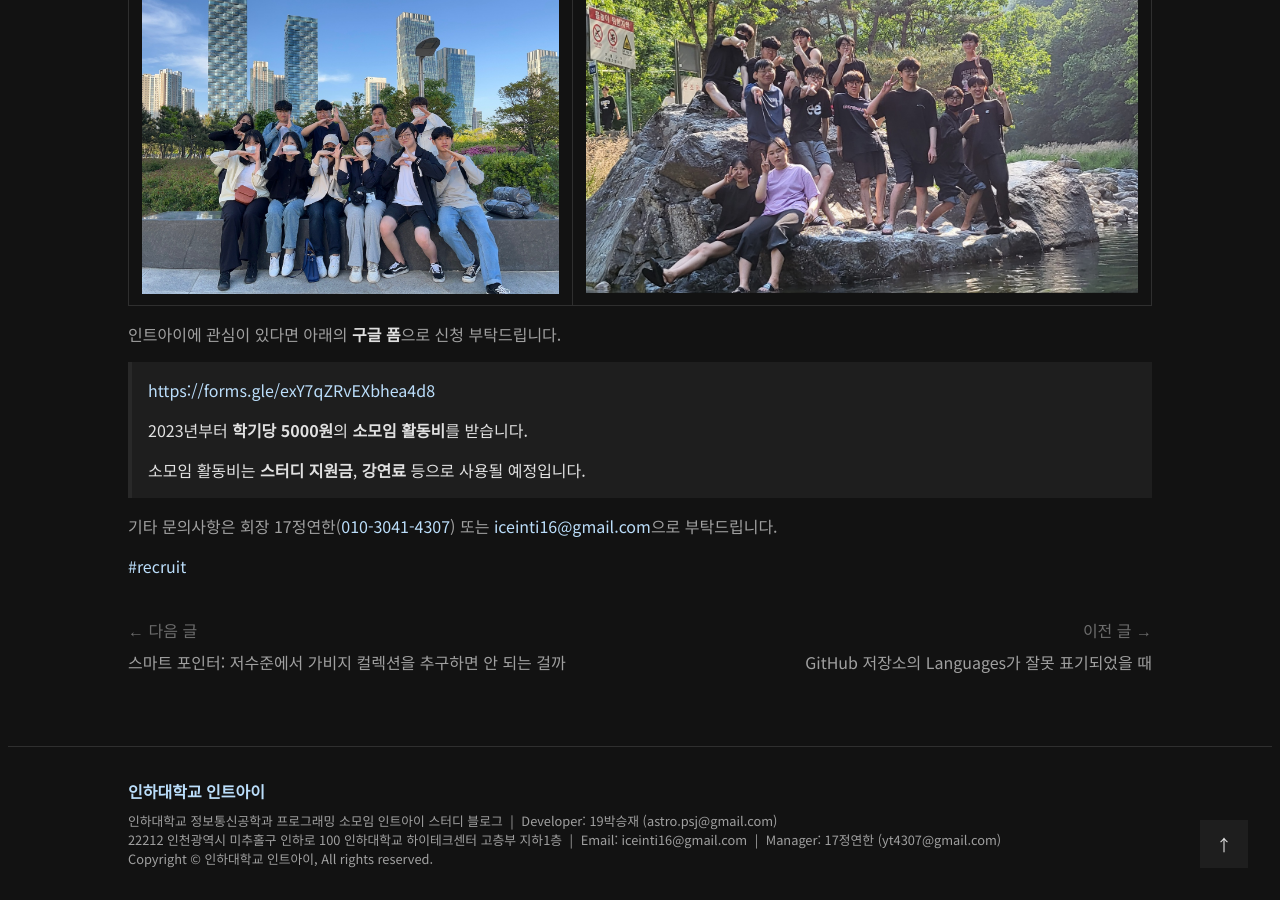
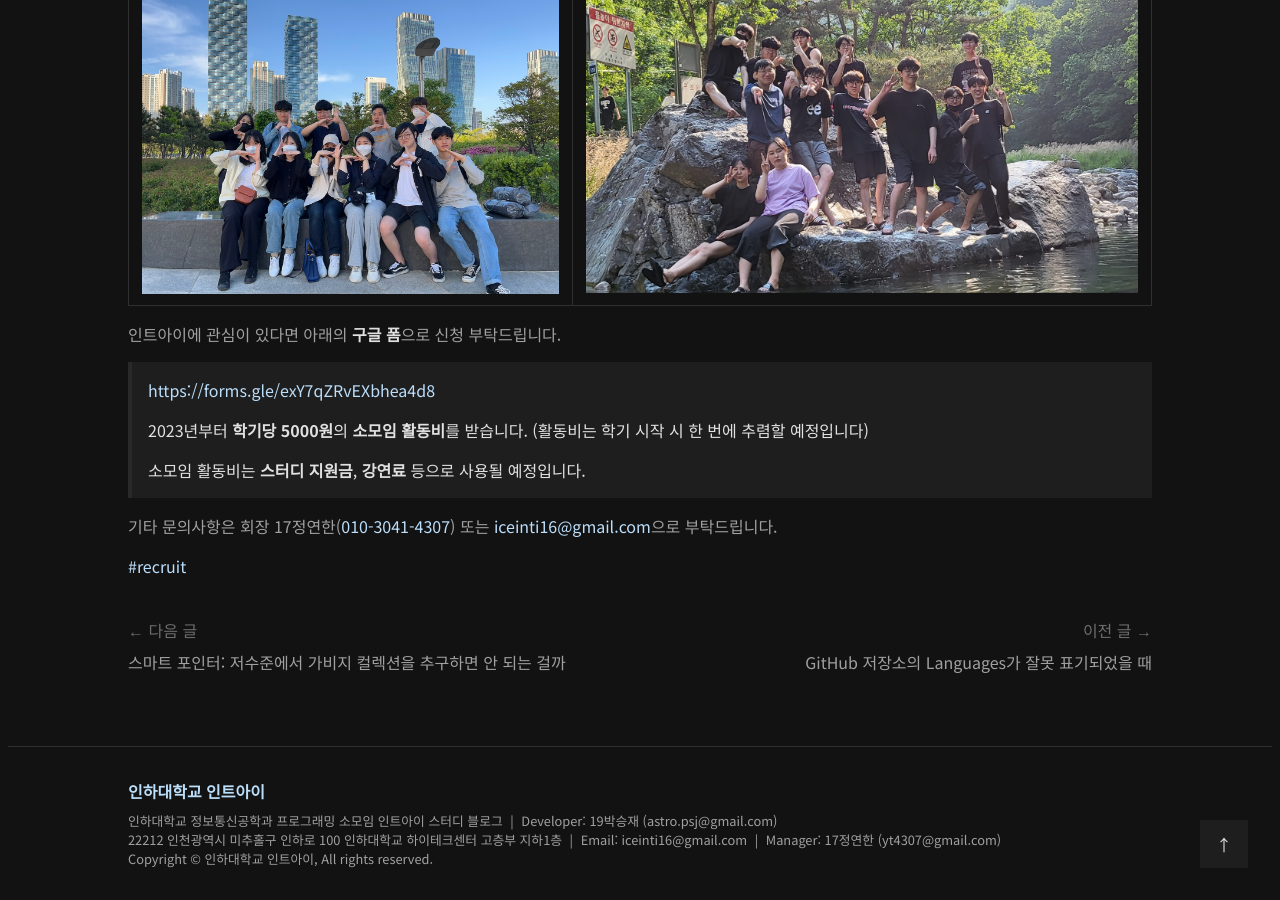
Before and after one commit to int-i/int-i.github.io, a Jekyll site: the page built from _posts/2023-01-12-welcome.md, in a window 1280 px wide and 900 px high, scrolled down 1910 px. Built offline with Jekyll 4.4.1, drawn with Linux system fonts in a browser that asks for light colours; a script that is not in the unit is left out; comment, search, counter and statistics services are not loaded.

Commit message:
Update post

```diff
--- a/_posts/2023-01-12-welcome.md
+++ b/_posts/2023-01-12-welcome.md
@@ -34,7 +34,7 @@ thumbnail: /assets/posts/2023-01-12-welcome/thumbnail.jpg
 
 > [https://forms.gle/exY7qZRvEXbhea4d8](https://forms.gle/exY7qZRvEXbhea4d8)
 >
-> 2023년부터 **학기당 5000원**의 **소모임 활동비**를 받습니다.
+> 2023년부터 **학기당 5000원**의 **소모임 활동비**를 받습니다. (활동비는 학기 시작 시 한 번에 추렴할 예정입니다)
 >
 > 소모임 활동비는 **스터디 지원금**, **강연료** 등으로 사용될 예정입니다.
 
```
